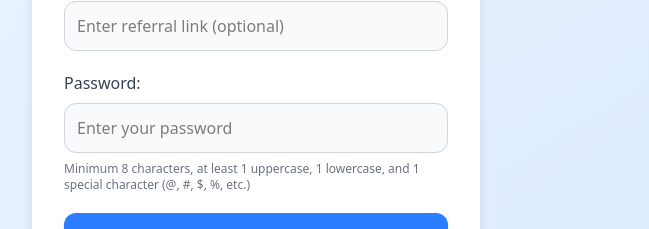
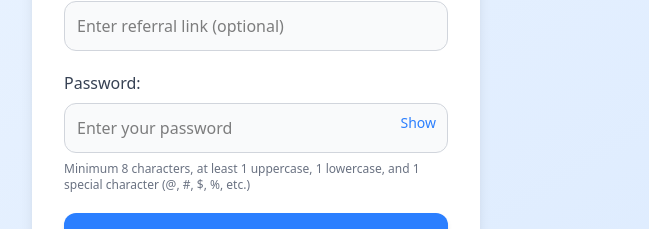
Before and after one commit to Arav20603/bino-bot-referralSystem, a React (Vite) app in the folder client/: page /signup in a window 1280 px wide. Shown: the part 399-628 px from the top of the page, without its empty margins (384-1033 px from the left). Built offline with nearby package versions, Linux system fonts and the light colour scheme.

Commit message:
Added show password functionality

```diff
--- a/client/src/app/pages/Signup.tsx
+++ b/client/src/app/pages/Signup.tsx
@@ -16,6 +16,8 @@ const SignUp = () => {
     password: '',
     referrerLink: null,
   });
+
+  const [showPassword, setShowPassword] = useState(false);
 
   const handleSubmit = async (e: React.FormEvent) => {
     e.preventDefault();
@@ -93,16 +95,23 @@ const SignUp = () => {
           </div>
 
           {/* Password */}
-          <div className="flex flex-col gap-2">
+          <div className="flex flex-col gap-2 relative">
             <label className="text-gray-700 font-medium">Password:</label>
             <input
-              type="password"
+              type={showPassword ? 'text' : 'password'}
               value={form.password}
               onChange={(e) => setForm({ ...form, password: e.target.value })}
               placeholder="Enter your password"
-              className="p-3 bg-gray-50 border border-gray-300 rounded-xl focus:outline-none focus:ring-2 focus:ring-blue-400"
+              className="p-3 bg-gray-50 border border-gray-300 rounded-xl focus:outline-none focus:ring-2 focus:ring-blue-400 pr-12"
               required
             />
+            <button
+              type="button"
+              onClick={() => setShowPassword(!showPassword)}
+              className="absolute right-3 top-[42px] text-sm text-blue-500 hover:underline"
+            >
+              {showPassword ? 'Hide' : 'Show'}
+            </button>
             <p className="text-xs text-gray-500">
               Minimum 8 characters, at least 1 uppercase, 1 lowercase, and 1 special character (@, #, $, %, etc.)
             </p>
```
